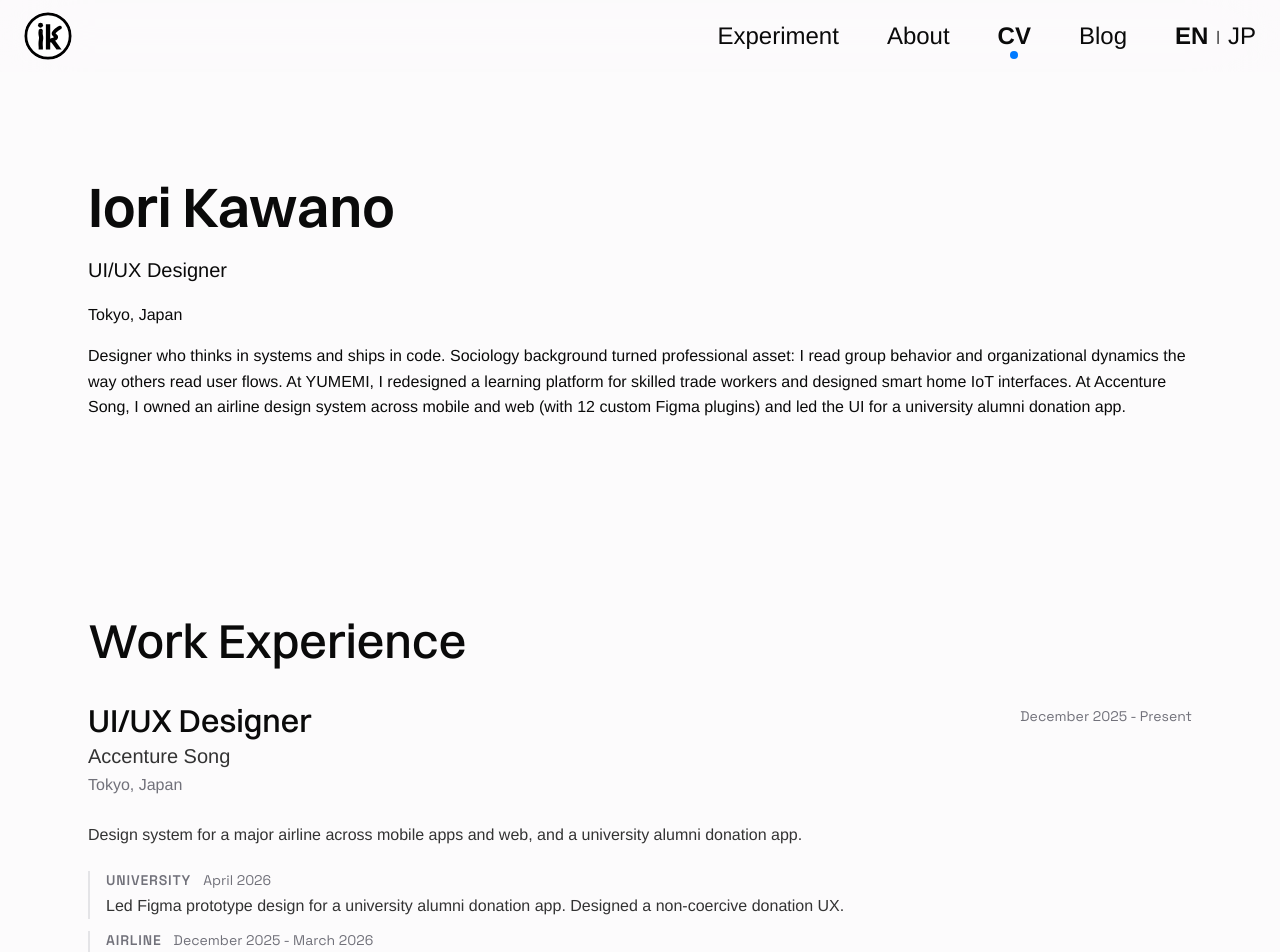
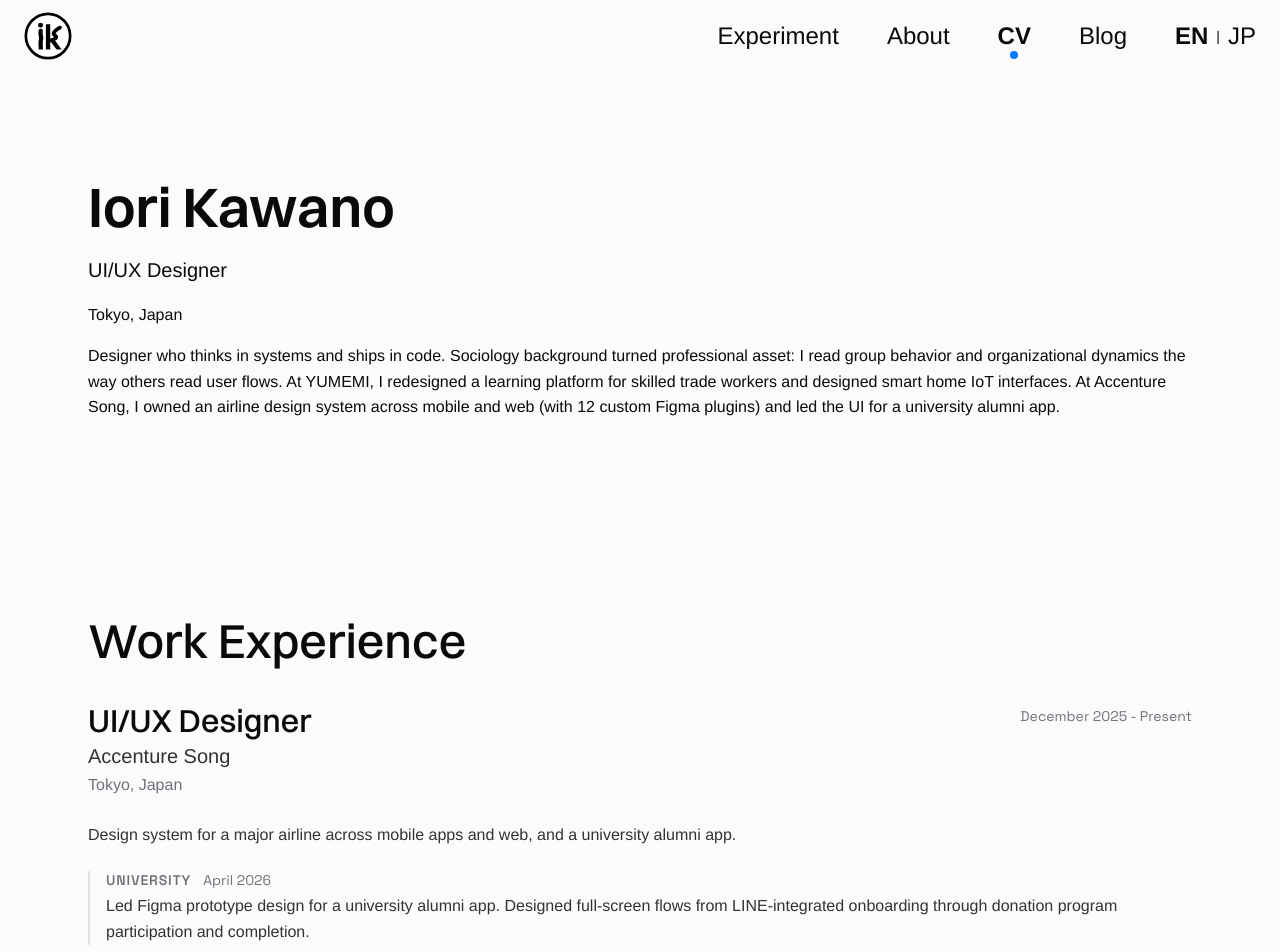
Before and after one commit to iori73/portfolio, a Next.js app: page /en/cv in a window 1280 px wide. Shown: the top 952 px of the page. Built offline with nearby package versions, Linux system fonts and the light colour scheme.

Commit message:
fix: correct CV data

```diff
--- a/src/data/cvData.ts
+++ b/src/data/cvData.ts
@@ -61,7 +61,7 @@ export interface Certification {
 
 export const cvData: CVData = {
   personalInfo: {
-    name: { en: 'Iori Kawano', jp: '川野 イオリ' },
+    name: { en: 'Iori Kawano', jp: '河野いおり' },
     title: {
       en: 'UI/UX Designer',
       jp: 'UI/UXデザイナー',
@@ -70,8 +70,8 @@ export const cvData: CVData = {
     email: 'iori730002204294@gmail.com',
     website: 'https://iori-kawano.vercel.app',
     summary: {
-      en: 'Designer who thinks in systems and ships in code. Sociology background turned professional asset: I read group behavior and organizational dynamics the way others read user flows. At YUMEMI, I redesigned a learning platform for skilled trade workers and designed smart home IoT interfaces. At Accenture Song, I owned an airline design system across mobile and web (with 12 custom Figma plugins) and led the UI for a university alumni donation app.',
-      jp: '社会学を学び、システムで考え、コードで実装するデザイナー。集団行動と組織のダイナミクスを読む力が、ユーザー行動の分析と組織への定着設計に直結しています。ゆめみでは職人向け学習プラットフォームのUIリニューアルとスマートホームIoTインターフェースを担当。アクセンチュア・ソングでは、大手航空会社のモバイル・Web横断デザインシステム（カスタムFigmaプラグイン12本）と大学OB・OG向け寄付アプリのUIを担当。',
+      en: 'Designer who thinks in systems and ships in code. Sociology background turned professional asset: I read group behavior and organizational dynamics the way others read user flows. At YUMEMI, I redesigned a learning platform for skilled trade workers and designed smart home IoT interfaces. At Accenture Song, I owned an airline design system across mobile and web (with 12 custom Figma plugins) and led the UI for a university alumni app.',
+      jp: '社会学を学び、システムで考え、コードで実装するデザイナー。集団行動と組織のダイナミクスを読む力が、ユーザー行動の分析と組織への定着設計に直結しています。ゆめみでは職人向け学習プラットフォームのUIリニューアルとスマートホームIoTインターフェースを担当。アクセンチュア・ソングでは、大手航空会社のモバイル・Web横断デザインシステム（カスタムFigmaプラグイン12本）と大学OB・OG向け校友アプリのUIを担当。',
     },
   },
   workExperience: [
@@ -90,14 +90,14 @@ export const cvData: CVData = {
       endDate: 'Present',
       description: {
         en: [
-          'Design system for a major airline across mobile apps and web, and a university alumni donation app.',
-          '[University] Led Figma prototype design for a university alumni donation app. Designed a non-coercive donation UX.',
-          '[Airline] Owned the design system spanning mobile apps and web. Built a two-layer token architecture (399 variables, 3 color modes, 3 typography modes) and developed 12 custom Figma plugins to automate token setup and migration.',
+          'Design system for a major airline across mobile apps and web, and a university alumni app.',
+          '[University] Led Figma prototype design for a university alumni app. Designed full-screen flows from LINE-integrated onboarding through donation program participation and completion.',
+          '[Airline] Owned the design system spanning mobile apps and web. Built a two-layer token architecture (346 variables, 3 color modes, 3 typography modes) and developed 12 custom Figma plugins to automate token setup and migration.',
         ],
         jp: [
-          '大手航空会社向けデザインシステム（モバイルアプリ・Web）と、大学OB・OG向け寄付アプリ。',
-          '[大学] 大学OB・OG向け寄付アプリのFigmaプロトタイプ設計を主導。非強制的な寄付UXを設計。',
-          '[航空] モバイルアプリとWebにまたがるデザインシステムを担当。2層トークンアーキテクチャ（399変数、3カラーモード、3タイポグラフィモード）を構築し、トークン設定・移行を自動化する12個のカスタムFigmaプラグインを開発。',
+          '大手航空会社向けデザインシステム（モバイルアプリ・Web）と、大学OB・OG向け校友アプリ。',
+          '[大学] 大学OB・OG向け校友アプリのFigmaプロトタイプ設計を主導。LINE連携オンボーディングから寄付プログラム参加・完了まで全画面フローを設計。',
+          '[航空] モバイルアプリとWebにまたがるデザインシステムを担当。2層トークンアーキテクチャ（346変数、3カラーモード、3タイポグラフィモード）を構築し、トークン設定・移行を自動化する12個のカスタムFigmaプラグインを開発。',
         ],
       },
       projectPeriods: [
@@ -123,12 +123,12 @@ export const cvData: CVData = {
         en: [
           'Learning platform UI renewal for a construction tech company and smart home voice notification UI for a consumer electronics leader. First two projects out of university.',
           '[Consumer Electronics] Designed smart home voice push notification UI. Managed two parallel design tracks, built interactive HTML prototypes to validate a character-count-aware responsive text system, and created frame-perfect infinite-loop loader animations.',
-          '[Construction Tech] Led full UI renewal of a cloud-based video learning platform for the residential construction industry. Applied OOUI methodology to redesign 11+ screens with Duolingo-inspired gamification. Delivered wireframes in 15 business days through 3 client review sessions.',
+          '[Construction Tech] Led full UI renewal of a cloud-based video learning platform for the residential construction industry. Applied OOUI methodology to redesign 11+ screens with gamification mechanics. Delivered wireframes in 15 business days through 3 client review sessions.',
         ],
         jp: [
           '建築業界向け学習プラットフォームのUIリニューアルと、大手電機メーカーのスマートホーム音声通知UI。新卒最初の2案件。',
           '[大手電機] スマートホーム音声プッシュ通知のUI設計を担当。2つの並行デザイントラックを管理。文字数対応レスポンシブテキストシステムをHTMLプロトタイプで検証し、フレームパーフェクトな無限ループローダーアニメーションを制作。',
-          '[建築テック] 住宅建築業界向け動画学習プラットフォームのUI全面リニューアルを主導。OOUI手法を習得し、Duolingo着想のゲーミフィケーションで11画面以上を再設計。15営業日でワイヤーフレームを完成、3回のクライアントレビューを経て納品。',
+          '[建築テック] 住宅建築業界向け動画学習プラットフォームのUI全面リニューアルを主導。OOUI手法を習得し、ゲーミフィケーション設計で11画面以上を再設計。15営業日でワイヤーフレームを完成、3回のクライアントレビューを経て納品。',
         ],
       },
       projectPeriods: [
```
